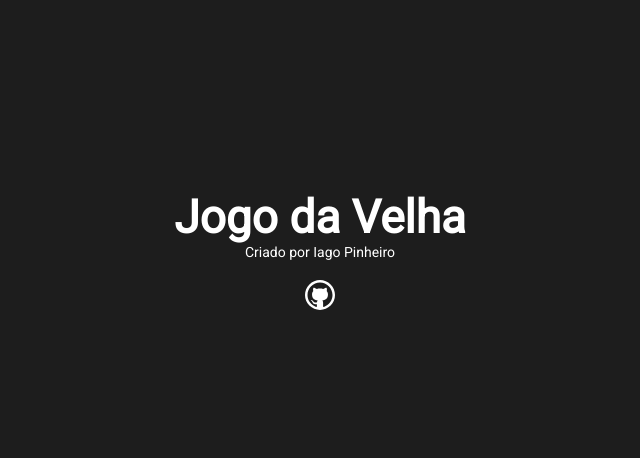
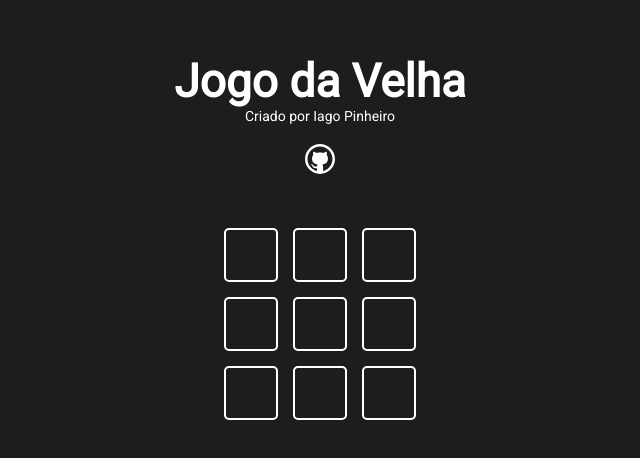
Before and after one commit to iagoPinheiro1401/react-jogo-da-velha, a Next.js app: page / in a window 1280 px wide. Shown: the part 178-636 px from the top of the page, without its empty margins (320-960 px from the left). Built offline with nearby package versions, Linux system fonts and the light colour scheme.

Commit message:
Criado componente Game

```diff
--- /dev/null
+++ b/src/components/game/Game.jsx
@@ -0,0 +1,21 @@
+import styles from './Game.module.css'
+
+import GameOption from "../gameOptions/GameOptions"
+
+function Game () {
+    return(
+        <div className={styles.game}>
+            <GameOption />
+            <GameOption />
+            <GameOption />
+            <GameOption />
+            <GameOption />
+            <GameOption />
+            <GameOption />
+            <GameOption />
+            <GameOption />
+        </div>
+    )
+}
+
+export default Game
--- /dev/null
+++ b/src/components/game/Game.module.css
@@ -0,0 +1,5 @@
+.game {
+    display: grid;
+    grid-template-columns: repeat(3, 1fr);
+    gap: 15px;
+}
--- /dev/null
+++ b/src/components/gameOptions/GameOptions.jsx
@@ -0,0 +1,10 @@
+import styles from "./GameOptions.module.css"
+
+function GameOption() {
+    return(
+        <div className={styles.option}>
+        </div>
+    )
+}
+
+export default GameOption
--- /dev/null
+++ b/src/components/gameOptions/GameOptions.module.css
@@ -0,0 +1,10 @@
+.option {
+    border: 2px solid white;
+    border-radius: 5px;
+    width: 50px;
+    height: 50px;
+    display: flex;
+    align-items: center;
+    justify-content: center;
+    cursor: pointer;
+}
--- a/src/components/gamePage/GamePage.jsx
+++ b/src/components/gamePage/GamePage.jsx
@@ -1,9 +1,13 @@
 
 import Header from "../header/Header"
+import Game from "../game/Game"
 
 function GamePage() {
     return(
-        <Header />
+      <div className="container">
+          <Header />
+          <Game />
+      </div>
     )
 }
 
--- a/src/components/header/Header.module.css
+++ b/src/components/header/Header.module.css
@@ -1,11 +1,7 @@
 .header {
     display: flex;
     flex-direction: column;
-    align-items: center;
-    justify-content: center;
-    text-align: center;
-    padding: 40px 0;
-    min-height: 100vh;
+    margin: 30px 0;
 }
 
 .iconContent {
--- a/style.css
+++ b/style.css
@@ -15,4 +15,5 @@
   align-items: center;
   flex-direction: column;
   min-height: 100vh;
+  text-align: center;
 }
```
